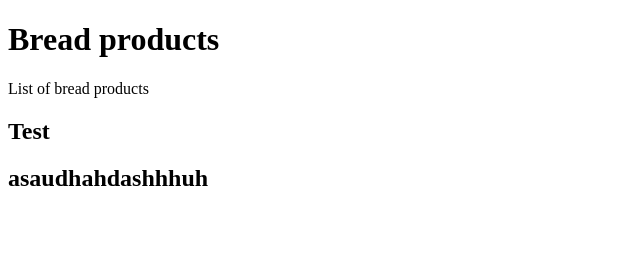
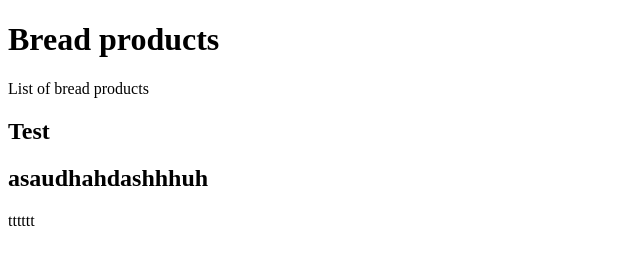
Before and after one commit to crsandeep/com.bread.demo, a plain HTML site: page WebContent/index.html in a window 1280 px wide. Shown: the full height of the page, 0-640 px from the left. Drawn offline with Linux system fonts and the light colour scheme.

Commit message:
some tttt

```diff
--- a/WebContent/index.html
+++ b/WebContent/index.html
@@ -12,5 +12,7 @@
 	<h2>Test</h2>
 
 	<h2>asaudhahdashhhuh</h2>
+
+	<p>tttttt</p>
 </body>
 </html>
```
